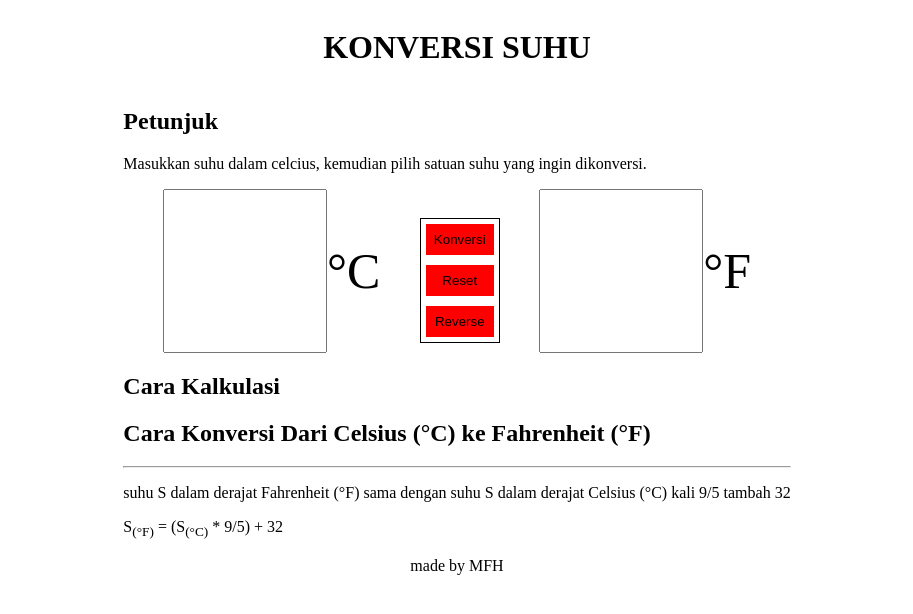
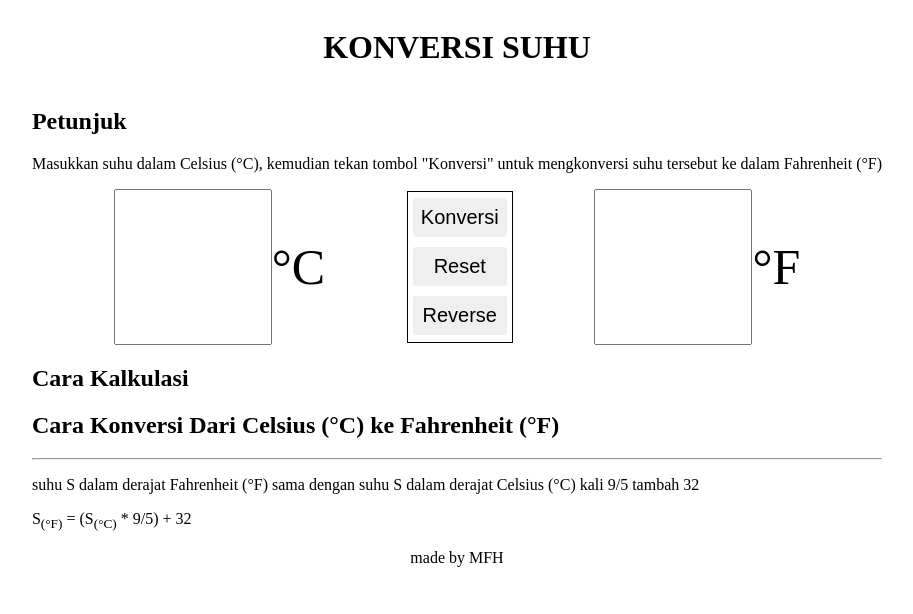
Before and after one commit to revou-fundamental-course/03-feb-25-fiqih021, a plain HTML site: page index.html in a window 1280 px wide. Both pictures are taken after a click on the button "Konversi". Shown: the whole page, without its empty margins (183-1096 px from the left). Drawn offline with Linux system fonts and the light colour scheme.

Commit message:
Enhance temperature conversion interface and functionality, also add reverse functional

```diff
--- a/css/style.css
+++ b/css/style.css
@@ -15,13 +15,15 @@ body {
   display: flex;
   align-items: center;
 }
+.persamaan p {
+  text-align: center;
+}
 
 .input-form input {
   font-size: 50px;
   text-align: center;
   height: 150px;
   width: 150px;
-  padding: 5px;
 }
 .konversi {
   display: flex;
@@ -29,16 +31,17 @@ body {
   justify-content: center;
 }
 .button-container {
+  height: 150px;
   border: 1px solid #000;
   display: flex;
   flex-direction: column;
   justify-content: center;
-  margin-top: 20px;
 }
 
 .button-container button {
   margin: 5px;
-  background-color: red;
+  font-size: 20px;
+  border-radius: 3px;
   border: none;
   padding: 8px;
 }
--- a/index.html
+++ b/index.html
@@ -4,49 +4,73 @@
     <meta charset="UTF-8" />
     <meta name="viewport" content="width=device-width, initial-scale=1.0" />
     <title>Konversi Suhu</title>
+    <!-- Menghubungkan file CSS eksternal -->
     <link rel="stylesheet" href="css/style.css" />
   </head>
   <body>
+    <!-- Kontainer utama -->
     <div class="container"></div>
+    <!-- Header halaman -->
     <header>
       <h1>KONVERSI SUHU</h1>
     </header>
     <main>
       <div class="container">
+        <!-- Bagian petunjuk penggunaan -->
         <div class="petunjuk">
           <h2>Petunjuk</h2>
           <p>
-            Masukkan suhu dalam celcius, kemudian pilih satuan suhu yang ingin
-            dikonversi.
+            Masukkan suhu dalam <span class="from">Celsius (&deg;C)</span>,
+            kemudian tekan tombol "Konversi" untuk mengkonversi suhu tersebut ke
+            dalam <span class="to">Fahrenheit (&deg;F)</span>
           </p>
         </div>
+        <!-- Bagian konversi suhu -->
         <div class="konversi">
-          <div class="input-form"><input type="number" id="input" />&deg;C</div>
+          <!-- Form input suhu -->
+          <div class="input-form">
+            <input type="number" id="input" />&deg;<span id="from-sym">C</span>
+          </div>
+          <!-- Kontainer tombol -->
           <div class="button-container">
             <button id="hasil">Konversi</button>
             <button id="reset">Reset</button>
             <button id="reverse">Reverse</button>
           </div>
+          <!-- Form output suhu -->
           <div class="input-form">
-            <input type="number" id="output" readonly />&deg;F
+            <input type="number" id="output" readonly />&deg;<span id="to-sym"
+              >F</span
+            >
           </div>
         </div>
+        <!-- Bagian persamaan konversi -->
         <div class="persamaan">
           <h2>Cara Kalkulasi</h2>
           <p id="persamaan"></p>
         </div>
+        <!-- Bagian rumus konversi -->
         <div class="rumus">
-          <h2>Cara Konversi Dari Celsius (&deg;C) ke Fahrenheit (&deg;F)</h2>
+          <h2>
+            Cara Konversi Dari <span class="from">Celsius (&deg;C)</span> ke
+            <span class="to">Fahrenheit (&deg;F)</span>
+          </h2>
           <hr />
           <p>
-            suhu S dalam derajat Fahrenheit (&deg;F) sama dengan suhu S dalam
-            derajat Celsius (&deg;C) kali 9/5 tambah 32
+            suhu S dalam derajat
+            <span class="to">Fahrenheit (&deg;F)</span> sama dengan suhu S dalam
+            derajat <span class="from">Celsius (&deg;C)</span> kali 9/5 tambah
+            32
           </p>
-          <p>S<sub>(&deg;F)</sub> = (S<sub>(&degC)</sub> * 9/5) + 32</p>
+          <p id="rumus-view">
+            S<sub>(&deg;F)</sub> = (S<sub>(&degC)</sub> * 9/5) + 32
+          </p>
         </div>
       </div>
     </main>
+    <!-- Footer halaman -->
     <footer>made by MFH</footer>
+    <!-- Menghubungkan file JavaScript eksternal -->
     <script src="js/script.js"></script>
   </body>
 </html>
--- a/js/script.js
+++ b/js/script.js
@@ -1,25 +1,70 @@
-// file JS
+// Mengambil elemen input dan output dari DOM
 let input = document.getElementById('input');
 let output = document.getElementById('output');
 
+// Mengambil elemen tombol dari DOM
 let buttonResult = document.getElementById('hasil');
 let buttonReset = document.getElementById('reset');
 let buttonReverse = document.getElementById('reverse');
 
+// Mengambil elemen persamaan dari DOM
 let persamaan = document.getElementById('persamaan');
 
+// Mengambil elemen dengan kelas 'from' dan 'to' dari DOM
+let from = document.getElementsByClassName('from');
+let to = document.getElementsByClassName('to');
+
+// Mengambil elemen simbol dari DOM
+let fromSym = document.getElementById('from-sym');
+let toSym = document.getElementById('to-sym');
+
+// Mengambil elemen paragraf rumus dari DOM
+let rumusView = document.getElementById('rumus-view');
+
+// Variabel untuk menentukan arah konversi (Celsius ke Fahrenheit atau sebaliknya)
+let CtoF = true;
+
+// Event listener untuk tombol hasil
 buttonResult.addEventListener('click', function () {
+  // Validasi input tidak boleh kosong
   if (input.value === '') {
     alert('Masukkan angka terlebih dahulu');
     return;
   }
-  let hasil = input.value * (9 / 5) + 32;
+  // Melakukan konversi suhu berdasarkan arah konversi
+  let hasil = CtoF ? input.value * (9 / 5) + 32 : (input.value - 32) * (5 / 9);
+  // Menampilkan hasil konversi pada elemen output
   output.value = hasil;
-  persamaan.innerHTML = `${input.value}&deg;C x (9/5) + 32 = ${hasil}&deg;F`;
+  // Menampilkan persamaan konversi pada elemen persamaan
+  persamaan.innerHTML = CtoF
+    ? `${input.value} &deg;C * (9/5) + 32 = ${hasil} &deg;F`
+    : `(${input.value} &deg;F - 32) * (5/9) = ${hasil} &deg;C`;
 });
 
+// Event listener untuk tombol reset
 buttonReset.addEventListener('click', function () {
+  // Mengosongkan input, output, dan persamaan
   input.value = '';
   output.value = '';
   persamaan.innerHTML = '';
 });
+
+// Event listener untuk tombol reverse
+buttonReverse.addEventListener('click', function () {
+  // Mengosongkan input, output, dan persamaan
+  input.value = '';
+  output.value = '';
+  persamaan.innerHTML = '';
+  // Membalik arah konversi
+  CtoF = !CtoF;
+  // Memperbarui label dan simbol berdasarkan arah konversi
+  for (let i = 0; i < from.length; i++) {
+    from[i].innerHTML = CtoF ? 'Celsius (&deg;C)' : 'Fahrenheit (&deg;F)';
+    to[i].innerHTML = CtoF ? 'Fahrenheit (&deg;F)' : 'Celsius (&deg;C)';
+  }
+  fromSym.innerHTML = CtoF ? 'C' : 'F';
+  toSym.innerHTML = CtoF ? 'F' : 'C';
+  rumusView.innerHTML = CtoF
+    ? `S<sub>(&deg;F)</sub> = (S<sub>(&degC)</sub> * 9/5) + 32`
+    : `S<sub>(&deg;C)</sub> = (S<sub>(&deg;F)</sub> - 32) * 5/9`;
+});
```
